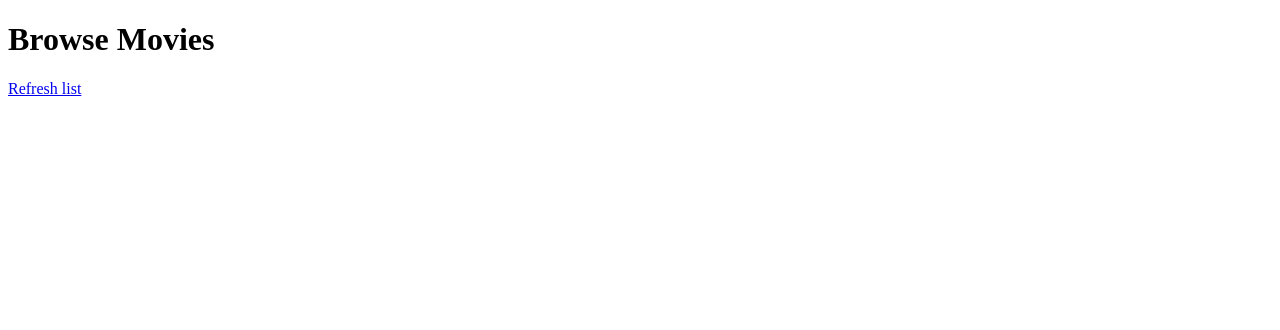
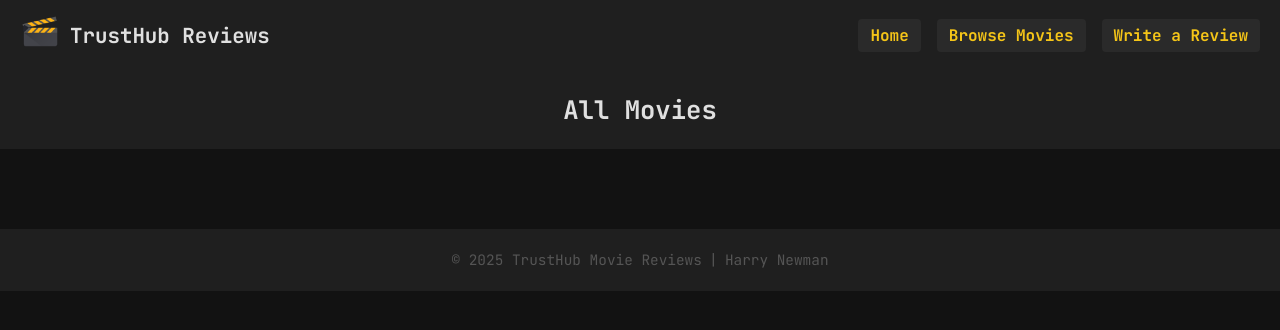
Before and after one commit to veronin1/TrustHub-Movie-Website, a PHP site: page /movies.php in a window 1280 px wide. Shown: the top 330 px of the page. Run offline with PHP 8.4, Linux system fonts and the light colour scheme; data that the repository does not hold is empty.

Commit message:
merged from private repo

```diff
--- a/database_connect.php
+++ b/database_connect.php
@@ -1,11 +1,16 @@
 <?php
+// database_connect.php
+// Connects to the MySQL database using mysqli
+
 $hostname = 'localhost';
 $username = 'root';
 $password = '';
 $database = 'trusthub';
 
 $conn = new mysqli($hostname, $username, $password, $database);
+
 if ($conn->connect_error) {
+    // If connection fails, stop and show error
     die('Connection failed: ' . $conn->connect_error);
 }
 ?>
--- a/movies.php
+++ b/movies.php
@@ -1,25 +1,70 @@
 <?php
-include 'database_connect.php';
-$res = $conn->query("SELECT * FROM movies");
+// movies.php — List all movies
+require 'database_connect.php';
+
+// gets list of all movies
+$res = $conn->query("SELECT id, title, year FROM movies ORDER BY title");
 ?>
 <!DOCTYPE html>
-<html>
+<html lang="en">
 <head>
   <meta charset="UTF-8">
   <title>Browse Movies</title>
+  <meta name="viewport" content="width=device-width,initial-scale=1">
+
+  <!-- JetBrains Mono font -->
+  <link
+    href="https://fonts.googleapis.com/css2?family=JetBrains+Mono:wght@400;700&display=swap"
+    rel="stylesheet">
+
+  <!-- shared + movies CSS -->
+  <link rel="stylesheet" href="styles/global.css">
+  <link rel="stylesheet" href="styles/movies.css">
 </head>
 <body>
-  <h1>Browse Movies</h1>
-  <ul>
-    <?php while ($m = $res->fetch_assoc()): ?>
-      <li>
-        <?php echo htmlspecialchars($m['title']) . " ({$m['year']})"; ?>
-        — <a href="submit_review.php?movie_id=<?php echo $m['id']; ?>">
-            Write Review
-          </a>
-      </li>
-    <?php endwhile; ?>
-  </ul>
-  <p><a href="movies.php">Refresh list</a></p>
+
+  <!-- NAVBAR -->
+  <nav class="navbar">
+    <div class="logo">
+      <a href="index.php"><img src="images/logo.jpg" alt="TrustHub Logo"></a>
+      <a href="index.php"><h1>TrustHub Reviews</h1></a>
+    </div>
+    <div class="nav-items">
+      <ul>
+        <li><a href="index.php">Home</a></li>
+        <li><a class="active" href="movies.php">Browse Movies</a></li>
+        <li><a href="submit_review.php">Write a Review</a></li>
+      </ul>
+    </div>
+  </nav>
+
+  <!-- PAGE HEADER -->
+  <header class="page-header">
+    <h2>All Movies</h2>
+  </header>
+
+  <!-- MOVIES GRID -->
+  <main class="content">
+    <section class="movie-section">
+      <div class="movie-grid">
+        <?php while ($m = $res->fetch_assoc()): ?>
+          <!-- loop through each movie record -->
+          <div class="movie-card">
+            <h3><?php echo htmlspecialchars($m['title']); ?></h3>
+            <p class="year">(<?php echo $m['year']; ?>)</p>
+            <a href="movie.php?id=<?php echo $m['id']; ?>" class="details-link">
+              View Details
+            </a>
+          </div>
+        <?php endwhile; ?>
+      </div>
+    </section>
+  </main>
+
+  <!-- FOOTER -->
+  <footer class="site-footer">
+    <p>© 2025 TrustHub Movie Reviews | Harry Newman</p>
+  </footer>
+
 </body>
 </html>
--- /dev/null
+++ b/styles/global.css
@@ -0,0 +1,106 @@
+/*global theme for all pages */
+* {
+  box-sizing: border-box;
+  margin: 0;
+  padding: 0;
+}
+
+body {
+  font-family: "JetBrains Mono", monospace;
+  background: #121212;
+  color: #e0e0e0;
+  line-height: 1.5;
+}
+
+a {
+  color: #f5c518;
+  text-decoration: none;
+}
+a:hover {
+  text-decoration: underline;
+}
+
+/* navbar */
+.navbar {
+  background: #1f1f1f;
+  display: flex;
+  justify-content: space-between;
+  align-items: center;
+  padding: 12px 20px;
+  flex-wrap: wrap;
+}
+.navbar .logo {
+  display: flex;
+  align-items: center;
+}
+.navbar .logo img {
+  height: 40px;
+}
+.navbar .logo h1 {
+  margin-left: 10px;
+  color: #e0e0e0;
+  font-size: 1.3rem;
+}
+.navbar .nav-items ul {
+  list-style: none;
+  display: flex;
+}
+.navbar .nav-items li {
+  margin-left: 16px;
+}
+.navbar .nav-items a {
+  padding: 6px 12px;
+  border-radius: 4px;
+  background: #2a2a2a;
+  font-weight: bold;
+}
+.navbar .nav-items a:hover {
+  background: #333;
+}
+
+@media (max-width: 768px) {
+  .navbar {
+    flex-direction: column;
+    text-align: center;
+  }
+  .navbar .nav-items ul {
+    flex-direction: column;
+    width: 100%;
+  }
+  .navbar .nav-items li {
+    margin: 0;
+    border-bottom: 1px solid #2a2a2a;
+  }
+  .navbar .nav-items li:last-child {
+    border-bottom: none;
+  }
+}
+
+/* header */
+.page-header {
+  background: #1f1f1f;
+  text-align: center;
+  padding: 20px 0;
+  margin-bottom: 20px;
+}
+.page-header h2 {
+  color: #e0e0e0;
+  font-size: 1.6rem;
+}
+
+/* content wrapper */
+.content {
+  max-width: 1200px;
+  margin: 0 auto;
+  padding: 0 20px;
+}
+
+/* footer */
+.site-footer {
+  text-align: center;
+  padding: 20px 0;
+  color: #555;
+  background: #1f1f1f;
+  margin-top: 60px;
+  font-size: 0.9rem;
+}
--- /dev/null
+++ b/styles/movies.css
@@ -0,0 +1,48 @@
+/* MOVIES PAGE GRID*/
+.movie-section {
+  margin-bottom: 40px;
+}
+
+/*  autofill grid, minimum 180px each */
+.movie-grid {
+  display: grid;
+  grid-template-columns: repeat(auto-fill, minmax(180px, 1fr));
+  gap: 20px;
+}
+
+/* each inndividual movie card */
+.movie-card {
+  background: #1a1a1a;
+  border: 1px solid #2a2a2a;
+  border-radius: 6px;
+  padding: 15px;
+  text-align: center;
+}
+
+.movie-card h3 {
+  color: #f5c518;
+  font-size: 1rem;
+  margin-bottom: 6px;
+}
+
+.movie-card .year {
+  color: #999;
+  font-size: 0.85rem;
+  margin-bottom: 8px;
+}
+
+.movie-card .details-link {
+  color: #e0e0e0;
+  font-size: 0.85rem;
+}
+
+.movie-card .details-link:hover {
+  text-decoration: underline;
+}
+
+/* On mobile screens, limit to 2 columns */
+@media (max-width: 768px) {
+  .movie-grid {
+    grid-template-columns: repeat(2, 1fr);
+  }
+}
```
Also changed, not shown: database.sql (+10 -3 lines), index.php (added, +74 -0 lines), movie.php (added, +92 -0 lines), process_review.php (+71 -15 lines), styles/homepage.css (added, +87 -0 lines), styles/review.css (added, +46 -0 lines), submit_review.php (+71 -17 lines), images/cinema_popcorn.jpg (added), images/logo.jpg (added), images/thank_you.png (added).
